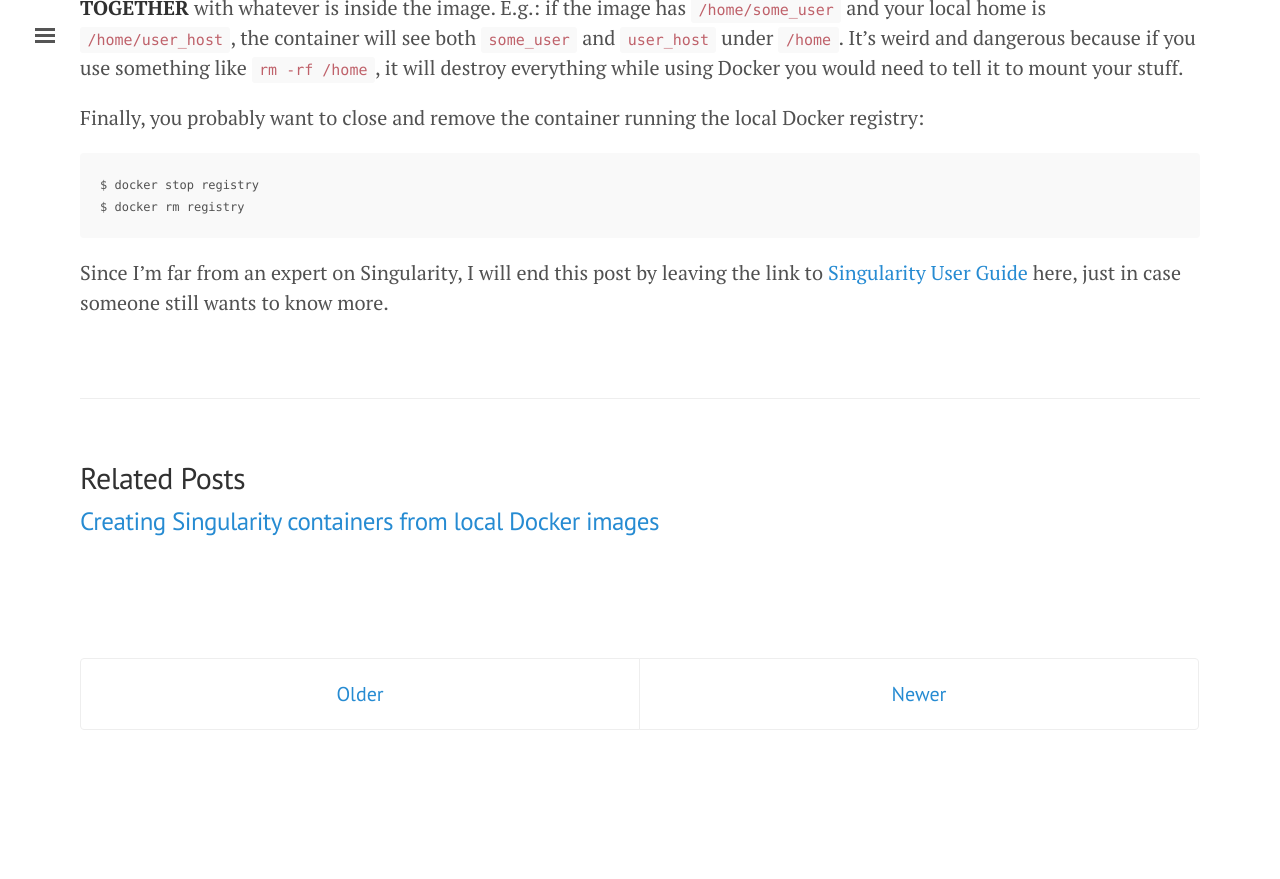
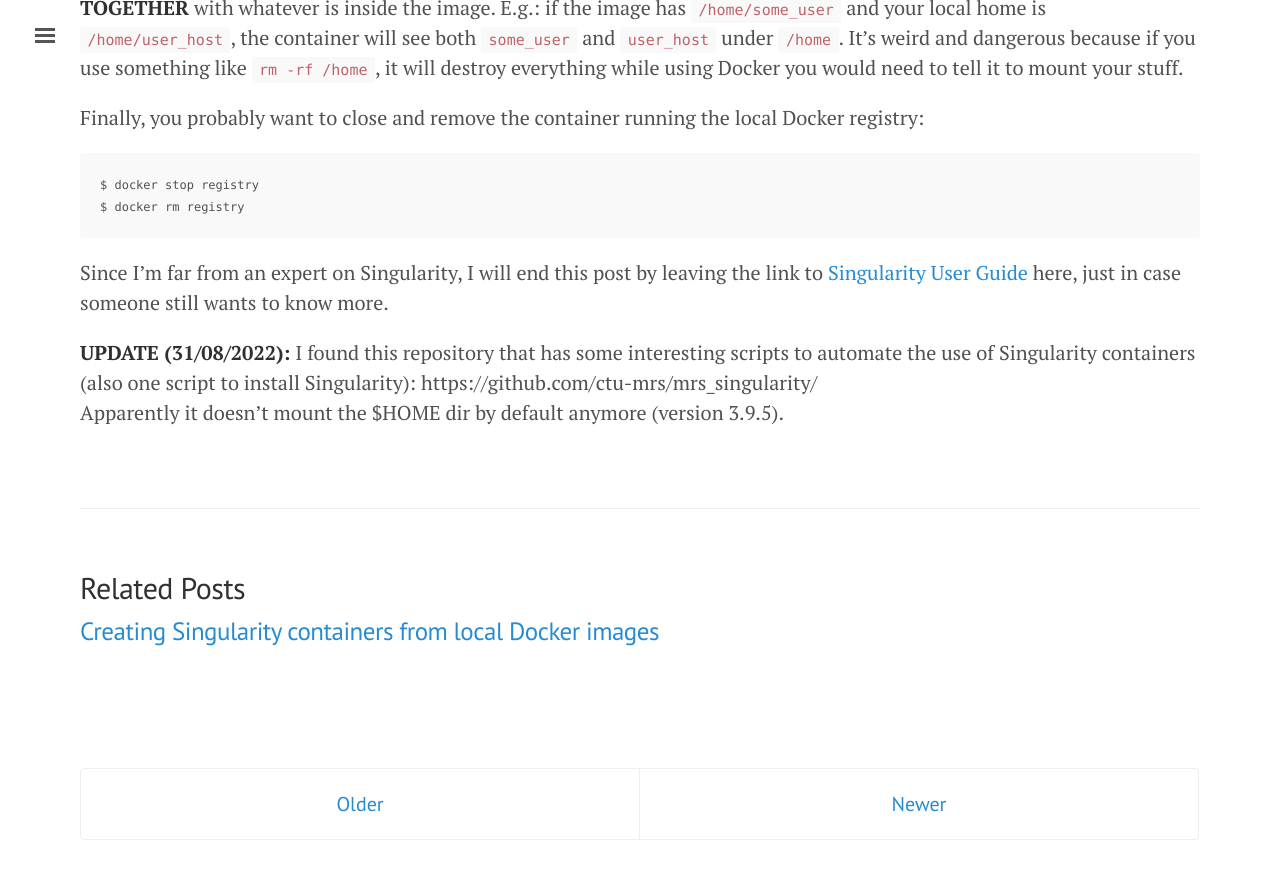
Before and after one commit to ricardodeazambuja/ricardodeazambuja.github.io, a Jekyll site: the page built from _posts/2019-11-13-singularity-from-docker.md, in a window 1280 px wide and 900 px high, scrolled down 2597 px. Shown: the top 879 px of the window. Built offline with Jekyll 4.4.1, drawn with Linux system fonts in a browser that asks for light colours; before the commit the page ends 3387 px from its top, so only the background shows below that.

Commit message:
Updating info on Singularity containers

````diff
--- a/_posts/2019-11-13-singularity-from-docker.md
+++ b/_posts/2019-11-13-singularity-from-docker.md
@@ -102,3 +102,8 @@ $ docker rm registry
 ```
 
 Since I'm far from an expert on Singularity, I will end this post by leaving the link to [Singularity User Guide](https://sylabs.io/guides/3.4/user-guide/index.html) here, just in case someone still wants to know more.
+
+
+**UPDATE (31/08/2022):**
+I found this repository that has some interesting scripts to automate the use of Singularity containers (also one script to install Singularity): https://github.com/ctu-mrs/mrs_singularity/
+Apparently it doesn't mount the $HOME dir by default anymore (version 3.9.5).
````
